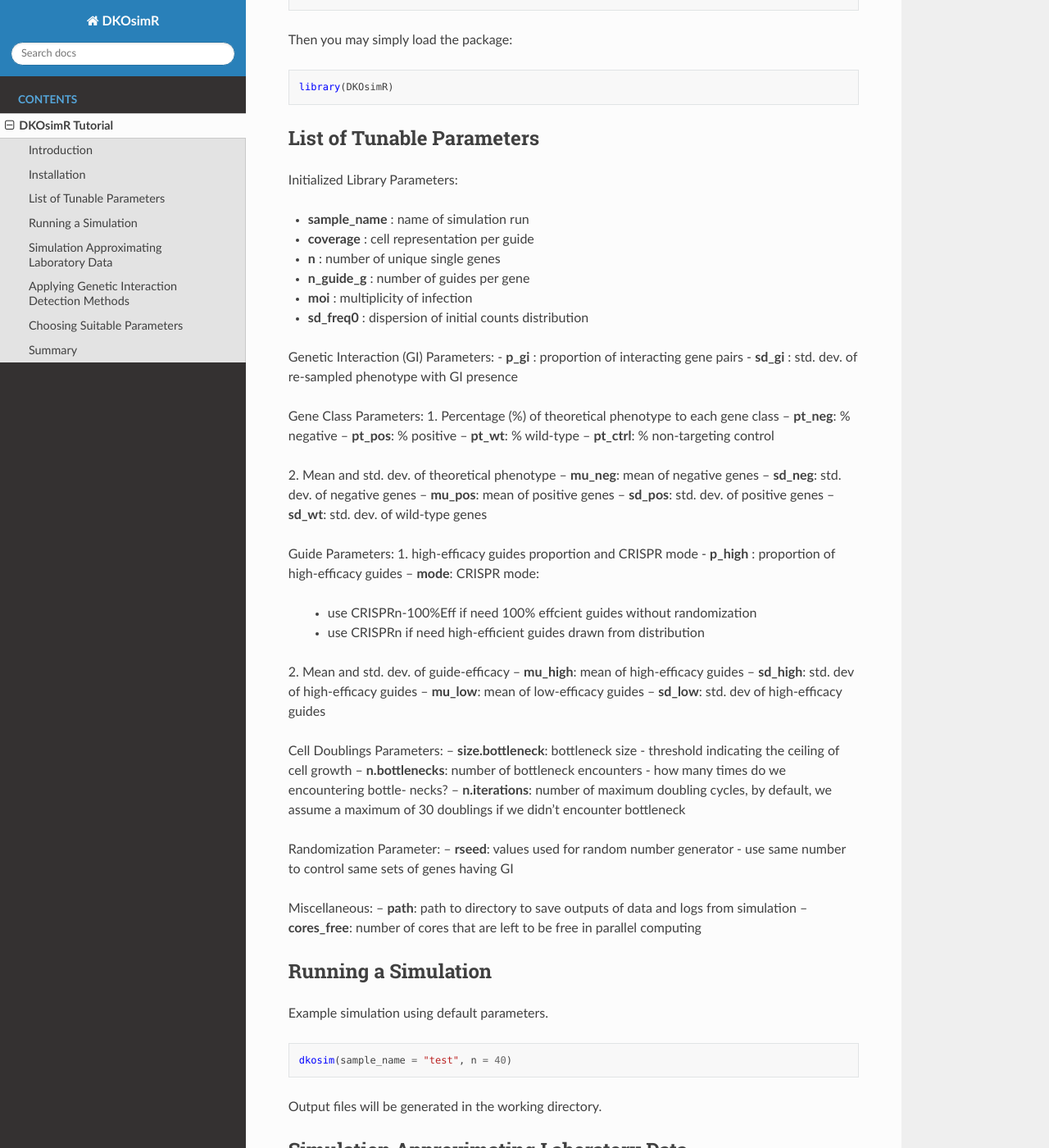
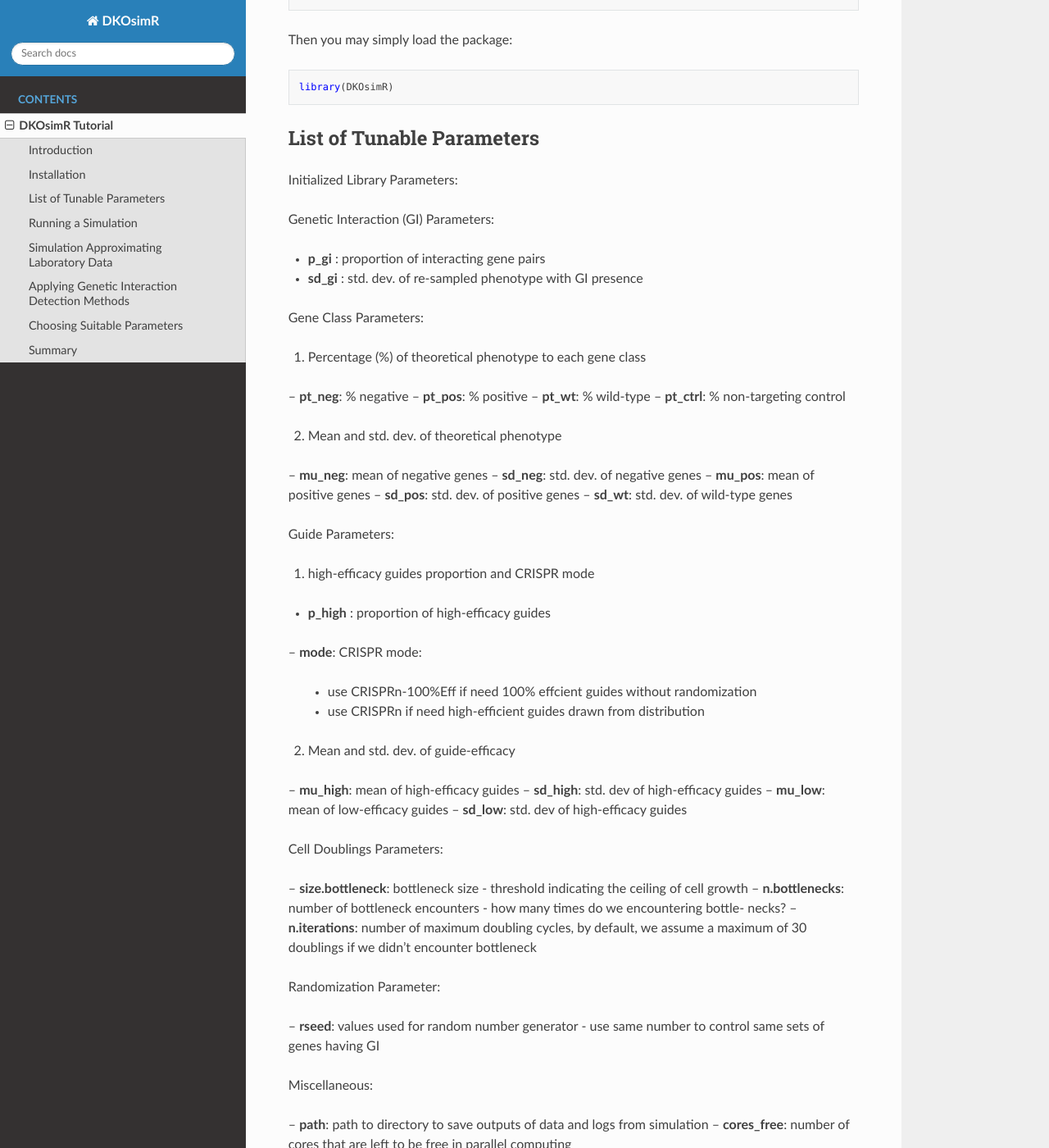
Before and after one commit to yuegu-phd/DKOsimR-tutorial, a Sphinx documentation site: the page built from docs/source/tutorial.rst, in a window 1280 px wide and 1400 px high, scrolled down 777 px. Shown: the whole window at 82% size. Built offline with Sphinx 7.4.7 and the Read the Docs theme 3.1.0, drawn with Linux system fonts in a browser that asks for light colours.

Commit message:
update list of parameters

```diff
--- a/docs/source/tutorial.rst
+++ b/docs/source/tutorial.rst
@@ -45,25 +45,22 @@ List of Tunable Parameters
 
 Initialized Library Parameters:
 
-- **sample_name** : name of simulation run
-- **coverage** : cell representation per guide
-- **n** : number of unique single genes
-- **n_guide_g** : number of guides per gene
-- **moi** : multiplicity of infection
-- **sd_freq0** : dispersion of initial counts distribution
+Genetic Interaction (GI) Parameters:
 
-Genetic Interaction (GI) Parameters:
 - **p_gi** : proportion of interacting gene pairs
 - **sd_gi** : std. dev. of re-sampled phenotype with GI presence
 
 Gene Class Parameters:
+
 1. Percentage (%) of theoretical phenotype to each gene class
+
 – **pt_neg**: % negative
 – **pt_pos**: % positive
 – **pt_wt**: % wild-type
 – **pt_ctrl**: % non-targeting control
 
 2. Mean and std. dev. of theoretical phenotype
+
 – **mu_neg**: mean of negative genes
 – **sd_neg**: std. dev. of negative genes
 – **mu_pos**: mean of positive genes
@@ -71,18 +68,24 @@ Gene Class Parameters:
 – **sd_wt**: std. dev. of wild-type genes
 
 Guide Parameters:
+
 1. high-efficacy guides proportion and CRISPR mode
+
 - **p_high** : proportion of high-efficacy guides
 – **mode**: CRISPR mode:
+
    - use CRISPRn-100%Eff if need 100% effcient guides without randomization
    - use CRISPRn if need high-efficient guides drawn from distribution
+
 2. Mean and std. dev. of guide-efficacy
+
 – **mu_high**: mean of high-efficacy guides
 – **sd_high**: std. dev of high-efficacy guides
 – **mu_low**: mean of low-efficacy guides
 – **sd_low**: std. dev of high-efficacy guides
 
 Cell Doublings Parameters:
+
 – **size.bottleneck**: bottleneck size - threshold indicating the ceiling of cell growth
 – **n.bottlenecks**: number of bottleneck encounters - how many times do we encountering bottle-
 necks?
@@ -90,10 +93,12 @@ necks?
 doublings if we didn’t encounter bottleneck
 
 Randomization Parameter:
+
 – **rseed**: values used for random number generator - use same number to control same sets of genes
 having GI
 
 Miscellaneous:
+
 – **path**: path to directory to save outputs of data and logs from simulation
 – **cores_free**: number of cores that are left to be free in parallel computing
 
```
